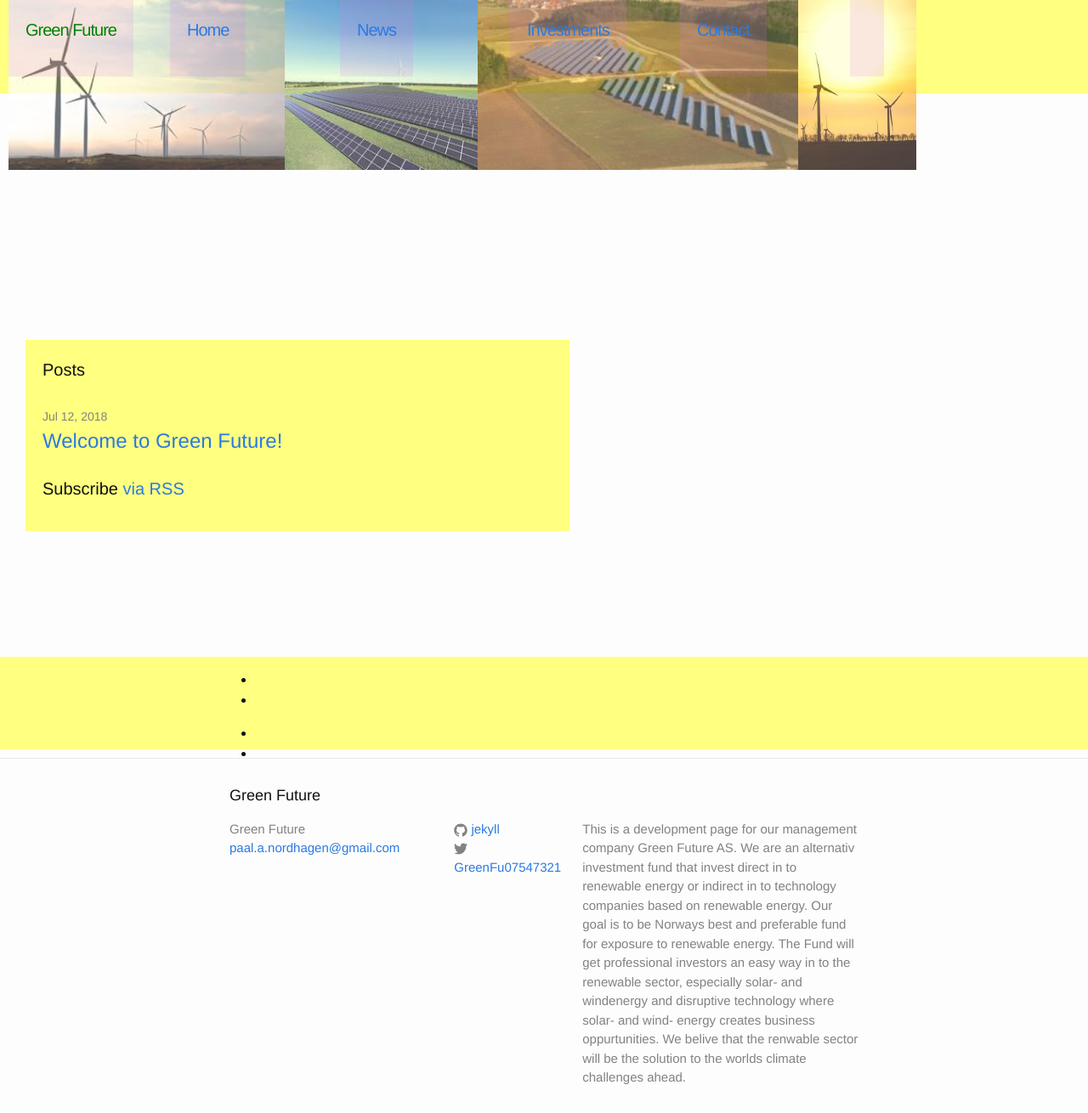
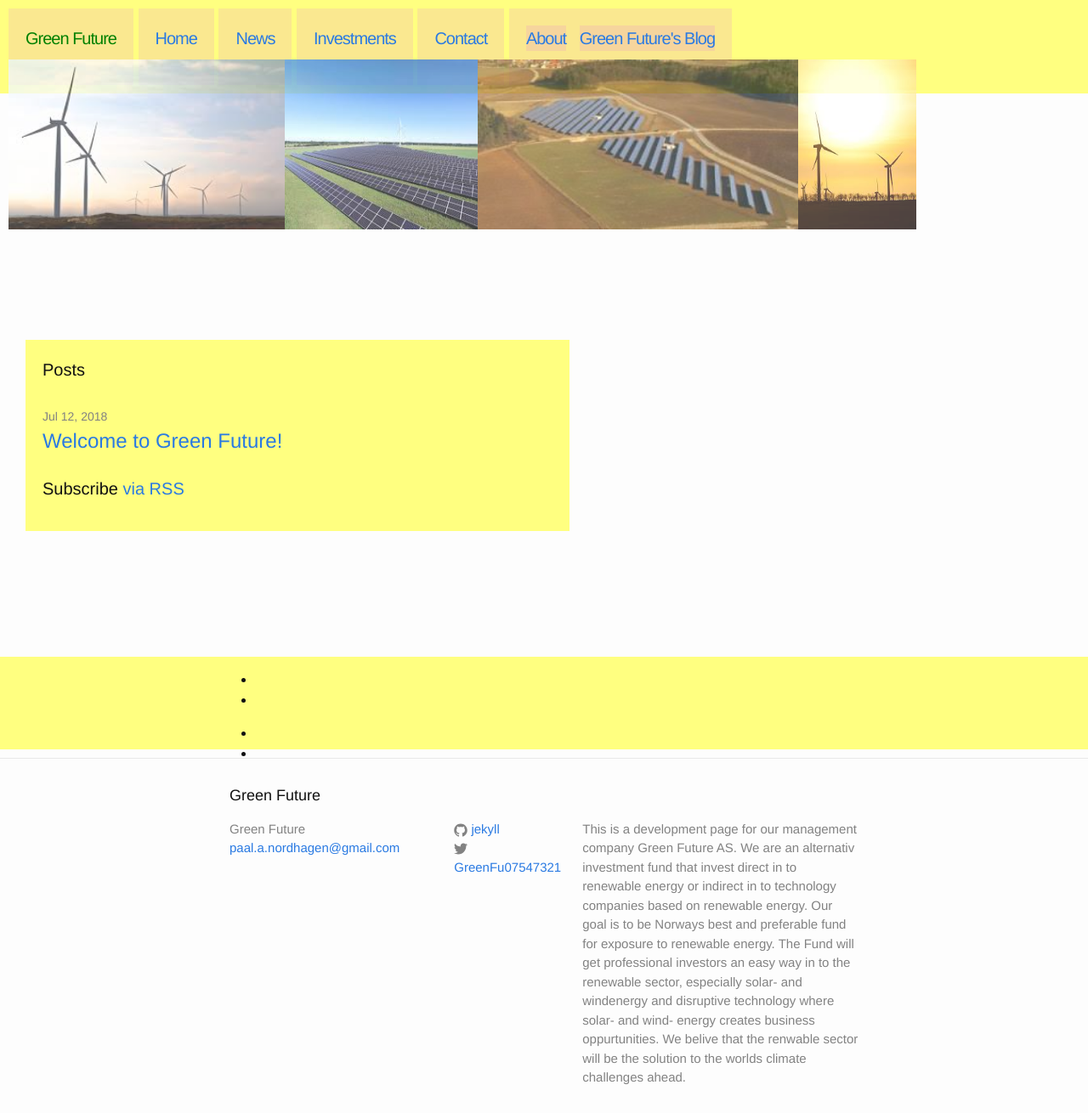
Before and after one commit to Paal-August/Paal-August.github.io, a Jekyll site: the page built from index.html, in a window 1280 px wide and 1310 px high. Shown: the whole window at 85% size. Built offline with Jekyll 4.4.1, drawn with Linux system fonts in a browser that asks for light colours.

Commit message:
Update _layout.scss

```diff
--- a/_sass/_layout.scss
+++ b/_sass/_layout.scss
@@ -17,7 +17,7 @@
   width:100%;
   height:200px;
   position:absolute;
-  top:0px;
+  top:70px;
   left:10px;
   background-color:transparent; /*#72DF2A;*/
  /* background-position:bottom;
@@ -61,9 +61,6 @@ z-index:2;
     background-color:#dd72DF2A;
     display:inline-block;
     z-index:3;
-  position:absolute;
-    top:0px;
-    left:10px;
 
     &,
     &:visited {
@@ -79,9 +76,6 @@ z-index:2;
     background-color:#dd72DF2A;
     display:inline-block;
      z-index:3;
-       position:absolute;
-         top:0px;
-    left:200px;
 }
 
 .site-menu2 {
@@ -93,9 +87,7 @@ z-index:2;
     background-color:#dd72DF2A;
     display:inline-block;
   z-index:3;
-    position:absolute;
-      top:0px;
-    left:400px;
+
 }
 
 .site-menu3 {
@@ -107,9 +99,6 @@ z-index:2;
     background-color:#dd72DF2A;
     display:inline-block;
   z-index:3;
-    position:absolute;
-      top:0px;
-    left:600px;
 }
 
 .site-menu4 {
@@ -121,9 +110,6 @@ z-index:2;
     background-color:#dd72DF2A;
     display:inline-block;
   z-index:3;
-    position:absolute;
-      top:0px;
-    left:800px;
 }
 
 .site-nav {
@@ -134,10 +120,8 @@ z-index:2;
     background-color:#dd72DF2A;
     display:inline-block;
   z-index:3;
-    position:absolute;
-    top:0px;
-    left:1000px;
 }
+
 /*.menu-icon {
     grid-area: 1 / 6 / 2/7;
     font-size: 20px;
@@ -158,26 +142,16 @@ z-index:2;
     display:inline-block;
   justify-content:space-between;
   z-index:3;
-    position:absolute;
-      top:0px;
-    left:1000px;
 }
 
 /*.site-nav {*/
     .page-link {
         font-size: 20px;
-
-
-
         letter-spacing: -1px;
-
         background-color:#dd72DF2A;
         display:inline-block;
         justify-content:start;
-      z-index:3;
-        position:absolute;
-          top:0px;
-    left:1200px;
+        z-index:3;
        /* line-height: $base-line-height;
         // Gaps between nav items, but not on the last one
         &:not(:last-child) {
```
